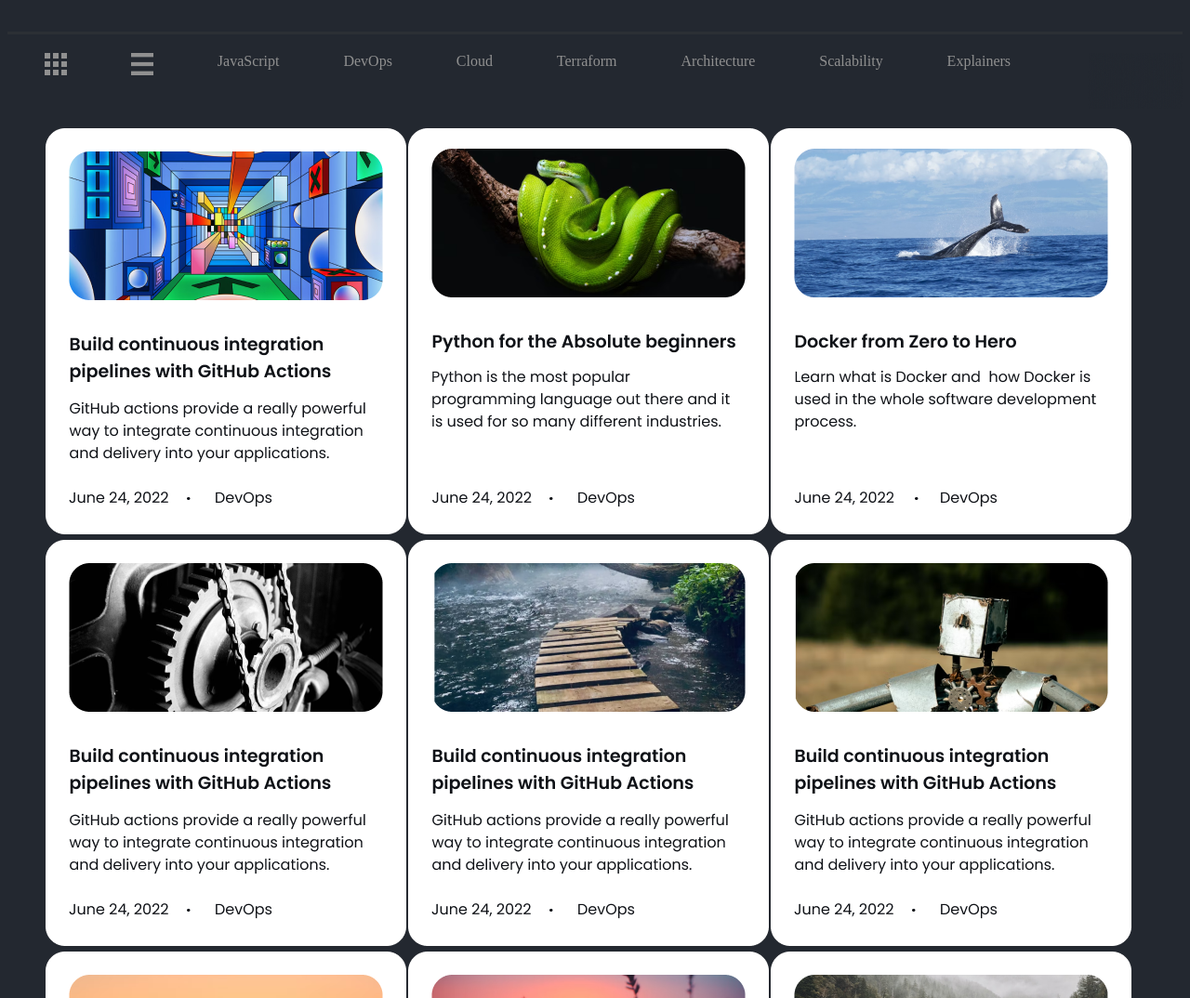
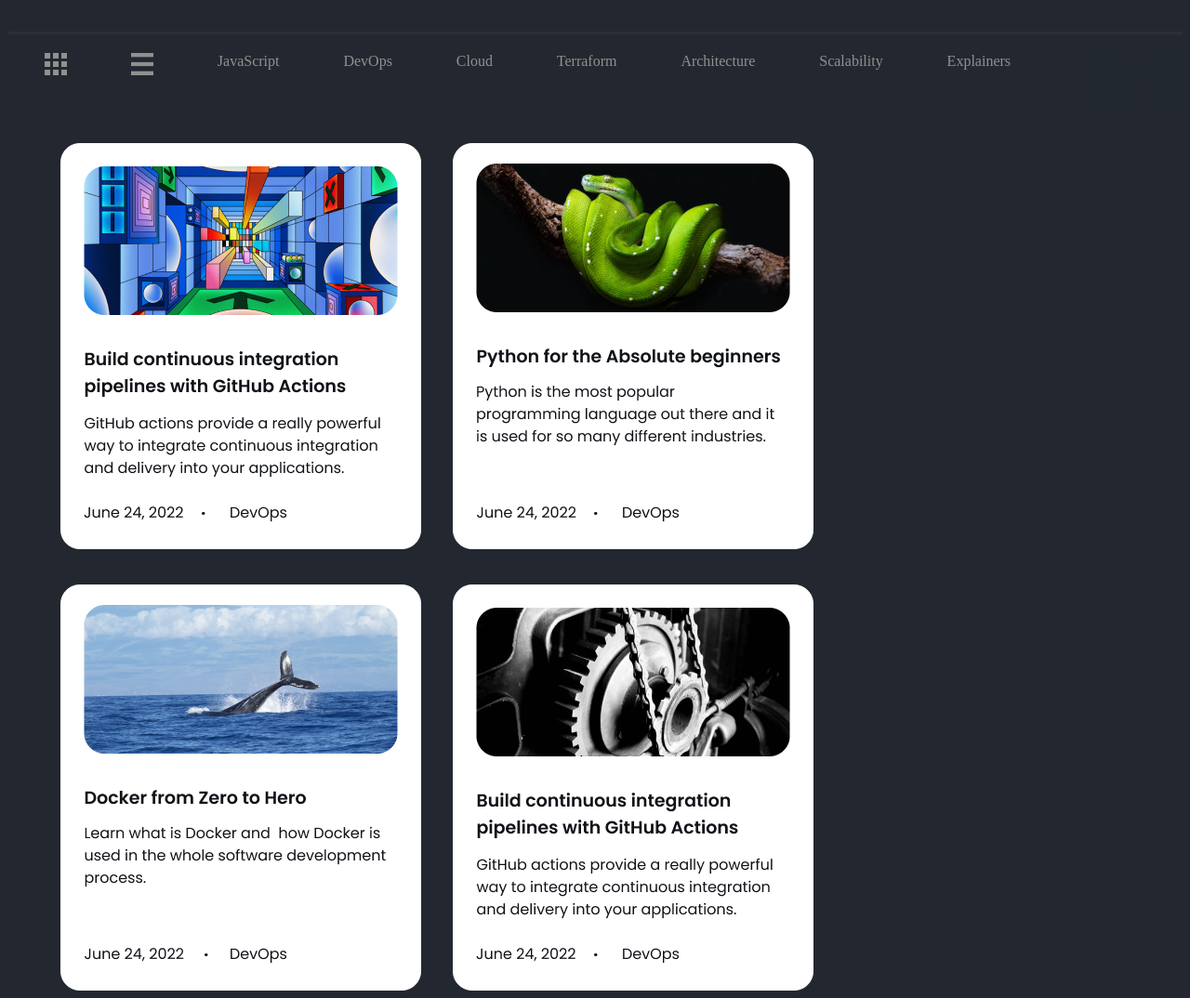
Before and after one commit to SlindoKAM/HTML_Project, a plain HTML site: page index.html in a window 1280 px wide. Shown: the part 520-1594 px from the top of the page at 93% size. Drawn offline with Linux system fonts and the light colour scheme; a web font is replaced by a local one.

Commit message:
Add margin on the images of the articles section to give it the same feel...

```diff
--- a/style.css
+++ b/style.css
@@ -82,7 +82,7 @@ section.articles{
     }
 
     li{
-        flex: 1 1 calc(30% -16px)
-        /* margin: 10px; */
+        flex: 1 1 calc(30% -16px);
+        margin: 16px;
     }
 }
```
